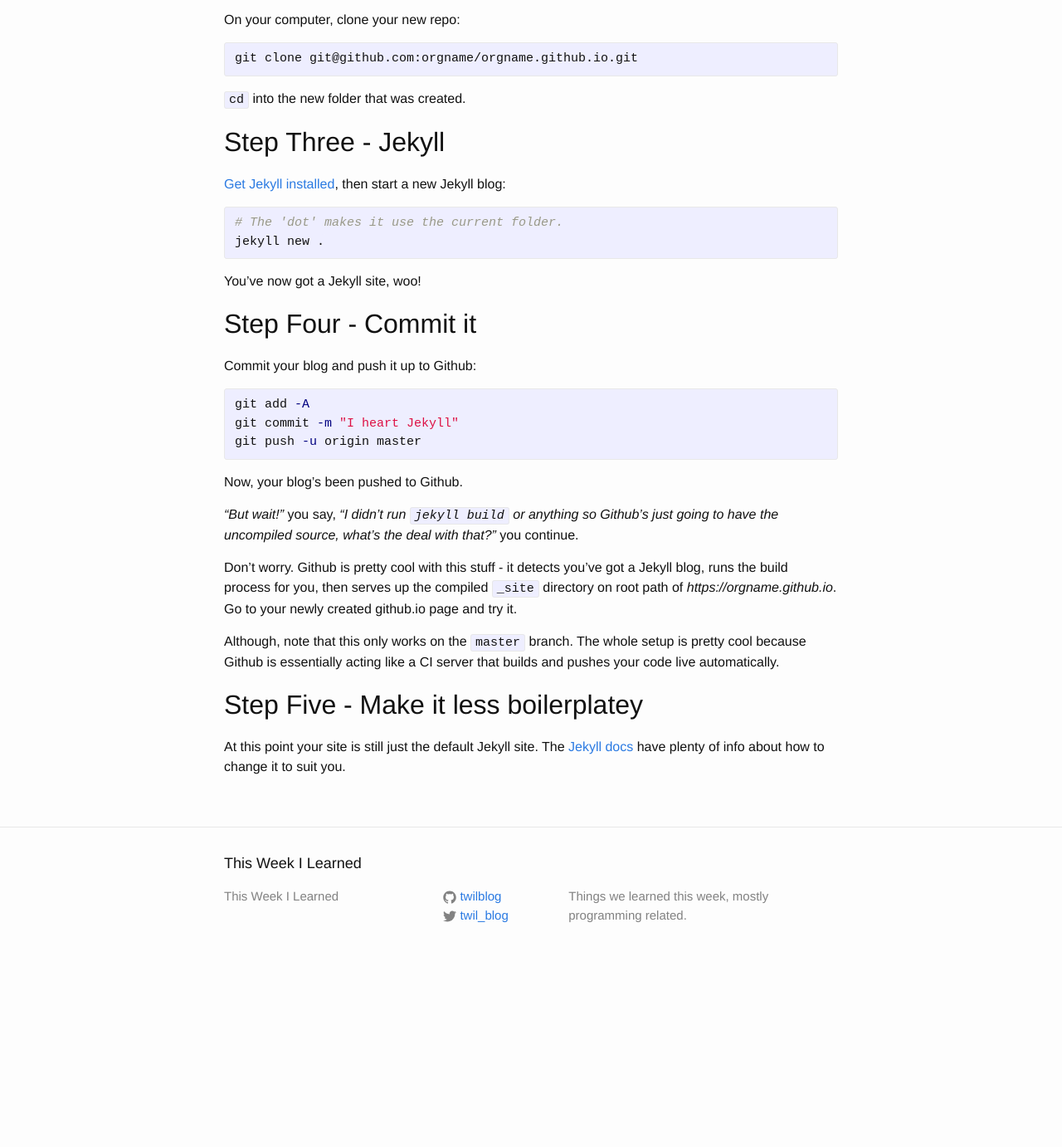
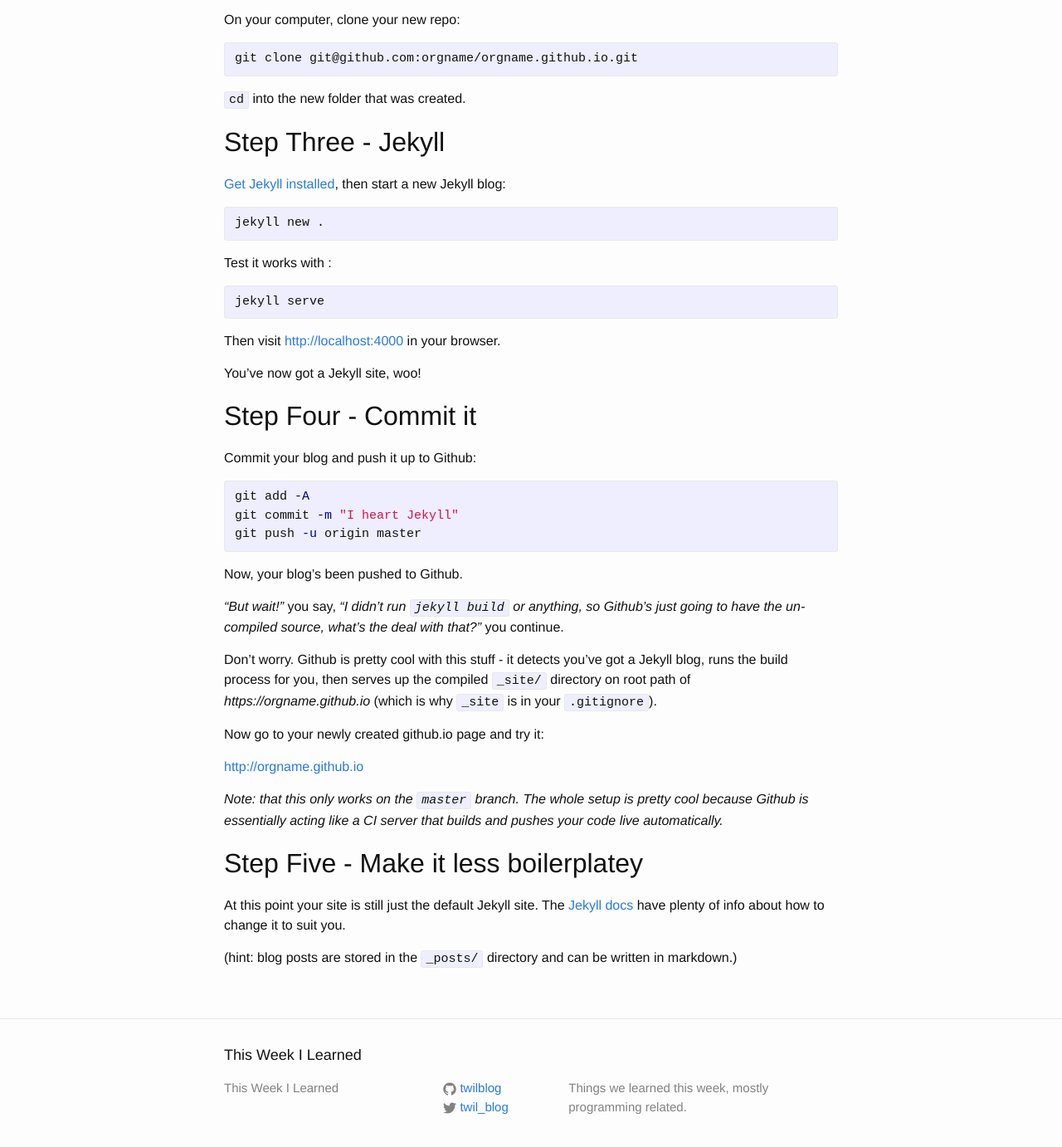
Before and after one commit to twilblog/twilblog.github.io, a Jekyll site: the page built from _posts/2015-07-10-starting-a-jekyll-blog.markdown, in a window 1280 px wide and 1400 px high, scrolled down 416 px. Shown: the top 1382 px of the window at 83% size. Built offline with Jekyll 4.4.1, drawn with Linux system fonts in a browser that asks for light colours; before the commit the page ends 1590 px from its top, so only the background shows below that; some of the changed text lies outside the part shown.

Commit message:
just some minor tweaks

```diff
--- a/_posts/2015-07-10-starting-a-jekyll-blog.markdown
+++ b/_posts/2015-07-10-starting-a-jekyll-blog.markdown
@@ -27,9 +28,16 @@
 [Get Jekyll installed](http://jekyllrb.com/docs/installation/), then start a new Jekyll blog:
 
 {% highlight bash %}
-# The 'dot' makes it use the current folder.
 jekyll new .
 {% endhighlight %}
+
+Test it works with :
+
+{% highlight bash %}
+jekyll serve
+{% endhighlight %}
+
+Then visit [http://localhost:4000](http://localhost:4000) in your browser.
 
 You've now got a Jekyll site, woo!
 
@@ -45,17 +53,23 @@
 
 Now, your blog's been pushed to Github.
 
-*"But wait!"* you say, *"I didn't run `jekyll build` or anything so Github's just going to have the uncompiled source,
+*"But wait!"* you say, *"I didn't run `jekyll build` or anything, so Github's just going to have the un-compiled source,
 what's the deal with that?"* you continue.
 
 Don't worry. Github is pretty cool with this stuff - it detects you've got a Jekyll blog, runs the build process for you, then
-serves up the compiled `_site` directory on root path of *https://orgname.github.io*. Go to your newly created github.io page
-and try it.
+serves up the compiled `_site/` directory on root path of *https://orgname.github.io* (which is why `_site` is in your
+`.gitignore`).
 
-Although, note that this only works on the `master` branch. The whole setup is pretty cool because Github is essentially
-acting like a CI server that builds and pushes your code live automatically.
+Now go to your newly created github.io page and try it:
+
+[http://orgname.github.io](http://orgname.github.io)
+
+*Note: that this only works on the `master` branch. The whole setup is pretty cool because Github is essentially
+acting like a CI server that builds and pushes your code live automatically.*
 
 ## Step Five - Make it less boilerplatey
 
 At this point your site is still just the default Jekyll site. The [Jekyll docs](http://jekyllrb.com/docs/home/)
 have plenty of info about how to change it to suit you.
+
+(hint: blog posts are stored in the `_posts/` directory and can be written in markdown.)
```
Also changed, not shown: other parts of _posts/2015-07-10-starting-a-jekyll-blog.markdown (+1 -0 lines).
